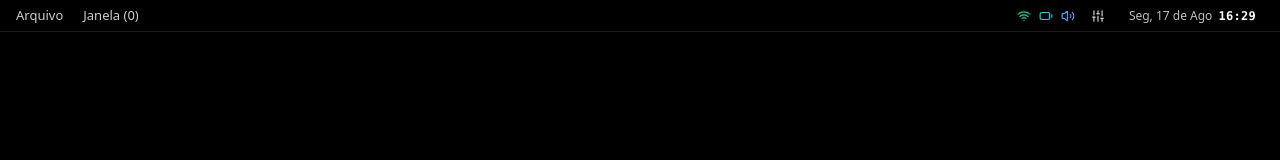
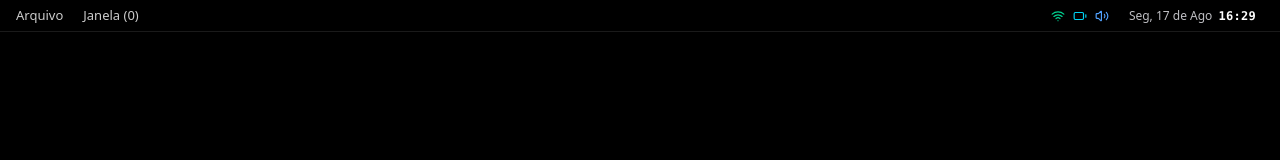
Before and after one commit to liviadasilvatrabalho-cloud/Portf-lio-, a React (Vite) app: page / in a window 1280 px wide. Shown: the top 160 px of the page. Built offline with nearby package versions, Linux system fonts and the light colour scheme.

Commit message:
Remove Control Center toggle button completely

```diff
--- a/src/components/system/TopBar.tsx
+++ b/src/components/system/TopBar.tsx
@@ -1,5 +1,5 @@
 import React, { useState, useEffect } from 'react';
-import { Sliders, Wifi, Battery, Volume2, VolumeX, Sparkles, X } from 'lucide-react';
+import { Wifi, Battery, Volume2, VolumeX, Sparkles, X } from 'lucide-react';
 import { AppId, SystemSettings, WindowState } from '../../types';
 import { soundManager } from '../../utils/audio';
 
@@ -214,17 +214,7 @@ export const TopBar: React.FC<TopBarProps> = ({
           )}
         </div>
 
-        {/* Control Center Toggle */}
-        <button
-          onClick={() => {
-            soundManager.playClick();
-            onToggleControlCenter();
-          }}
-          className="hidden sm:flex p-1 rounded-md hover:bg-white/10 text-zinc-300 hover:text-white transition active:scale-95 items-center justify-center"
-          title="Central de Controle"
-        >
-          <Sliders className="w-3.5 h-3.5" />
-        </button>
+        {/* Control Center Toggle - removed */}
 
         {/* Clock & Date Display */}
         <div
```
